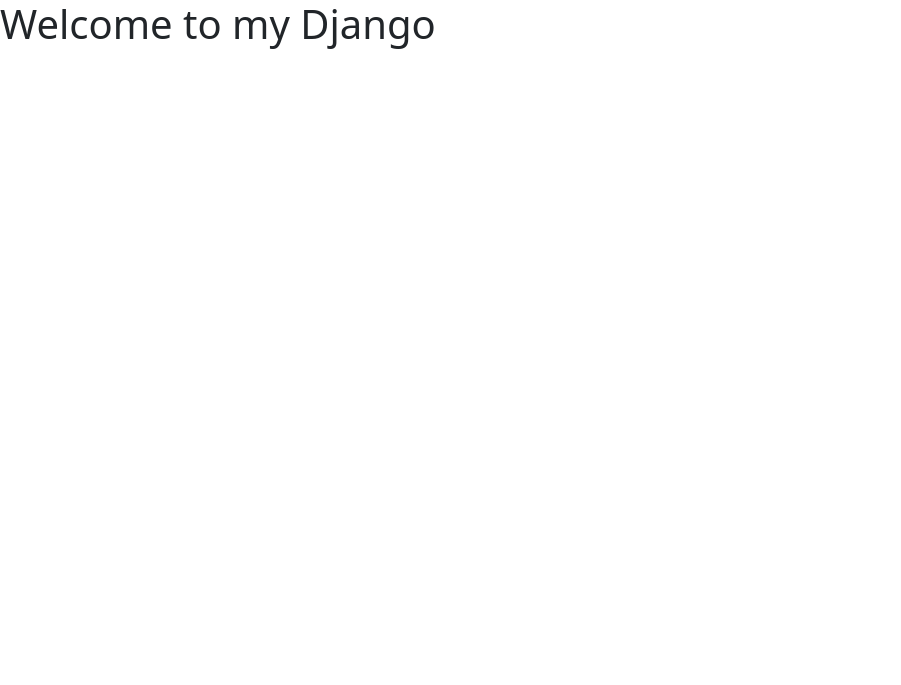
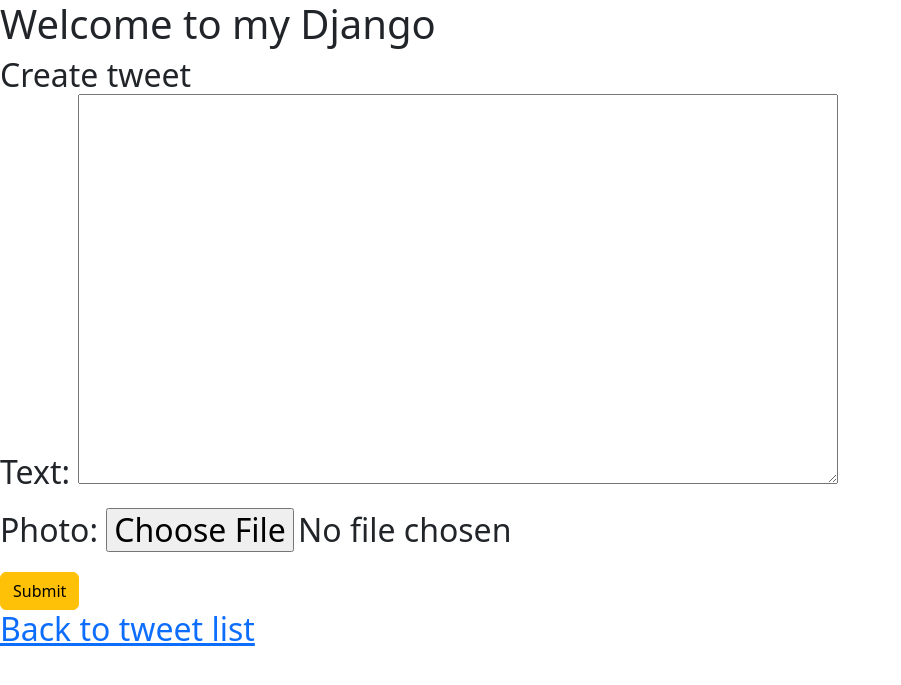
Before and after one commit to Ksh-16/Chirps_django, a Django app: page /tweet/create/ in a window 1280 px wide. Shown: the top 685 px of the page, without its empty margins (0-901 px from the left). Run offline with Django 5.2, Linux system fonts and the light colour scheme.

Commit message:
updated tweet_form.html for tweet creation

```diff
--- a/Chirps/tweet/templates/tweet_form.html
+++ b/Chirps/tweet/templates/tweet_form.html
@@ -6,4 +6,16 @@
 
 {% block content %}
 <h1> Welcome to my Django</h1>
+<h2>{%if form.instance.pk %}
+    Edit Tweet
+    {% else %}
+    Create tweet
+    {% endif %}
+    <form method="post" enctype="multipart/form-data" class="form">
+         {% csrf_token %}
+        {{ form.as_p }}
+        <button class="btn btn-warning" type="submit">Submit</button>
+    </form>
+    <a href="{% url 'tweet_list' %}">Back to tweet list</a>
+</h2>
 {% endblock %}
--- a/Chirps/tweet/views.py
+++ b/Chirps/tweet/views.py
@@ -27,7 +27,7 @@
          if request.method=='POST':
              form=TweetForm(request.POST,request.FILES,instance=tweet)
              if form.is_valid():
-                 tweet=form.save(commit=false)
+                 tweet=form.save(commit=False)
                  tweet.user=request.user
                  tweet.save()
                  return redirect('tweet_list')
```
